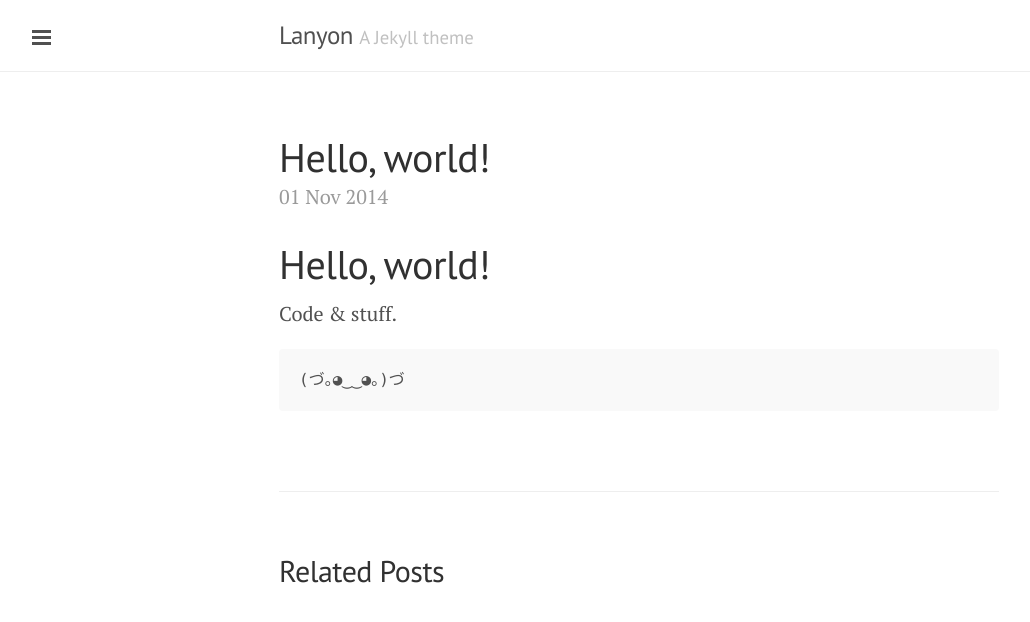
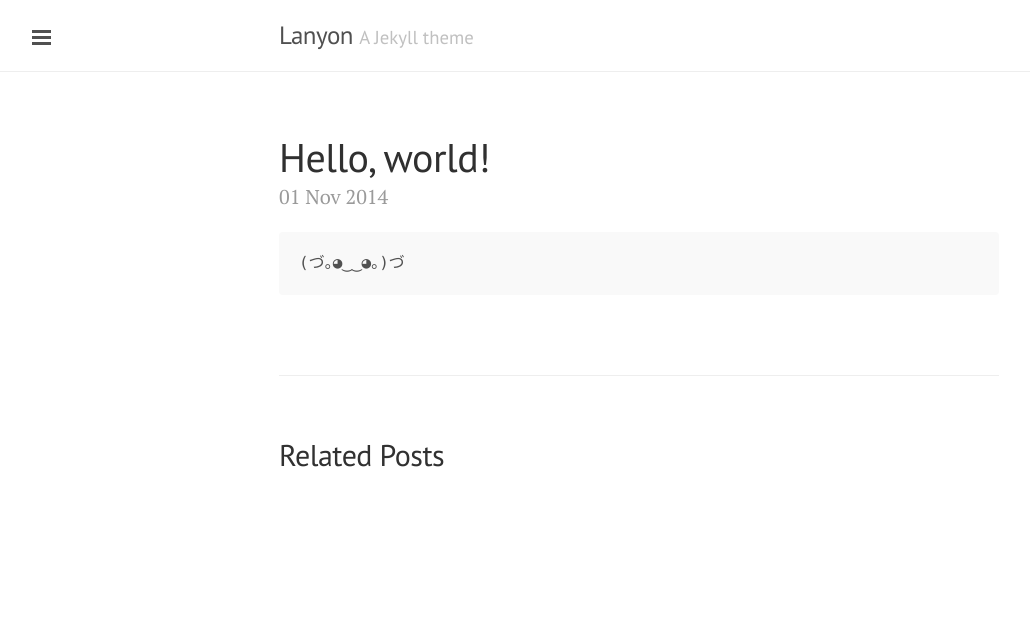
Before and after one commit to nsarno/nsarno.github.io, a Jekyll site: the page built from _posts/2014-11-01-hello-world.md, in a window 1280 px wide. Shown: the top 622 px of the page, without its empty margins (1-1031 px from the left). Built offline with Jekyll 4.4.1, drawn with Linux system fonts in a browser that asks for light colours; Markdown is read by kramdown in place of the engine named in the settings.

Commit message:
Update 2014-11-01-hello-world.md

````diff
--- a/_posts/2014-11-01-hello-world.md
+++ b/_posts/2014-11-01-hello-world.md
@@ -3,10 +3,6 @@ title: Hello, world!
 layout: post
 ---
 
-# Hello, world!
-
-Code & stuff.
-
 ```
 (づ｡◕‿‿◕｡)づ
 ```
````
